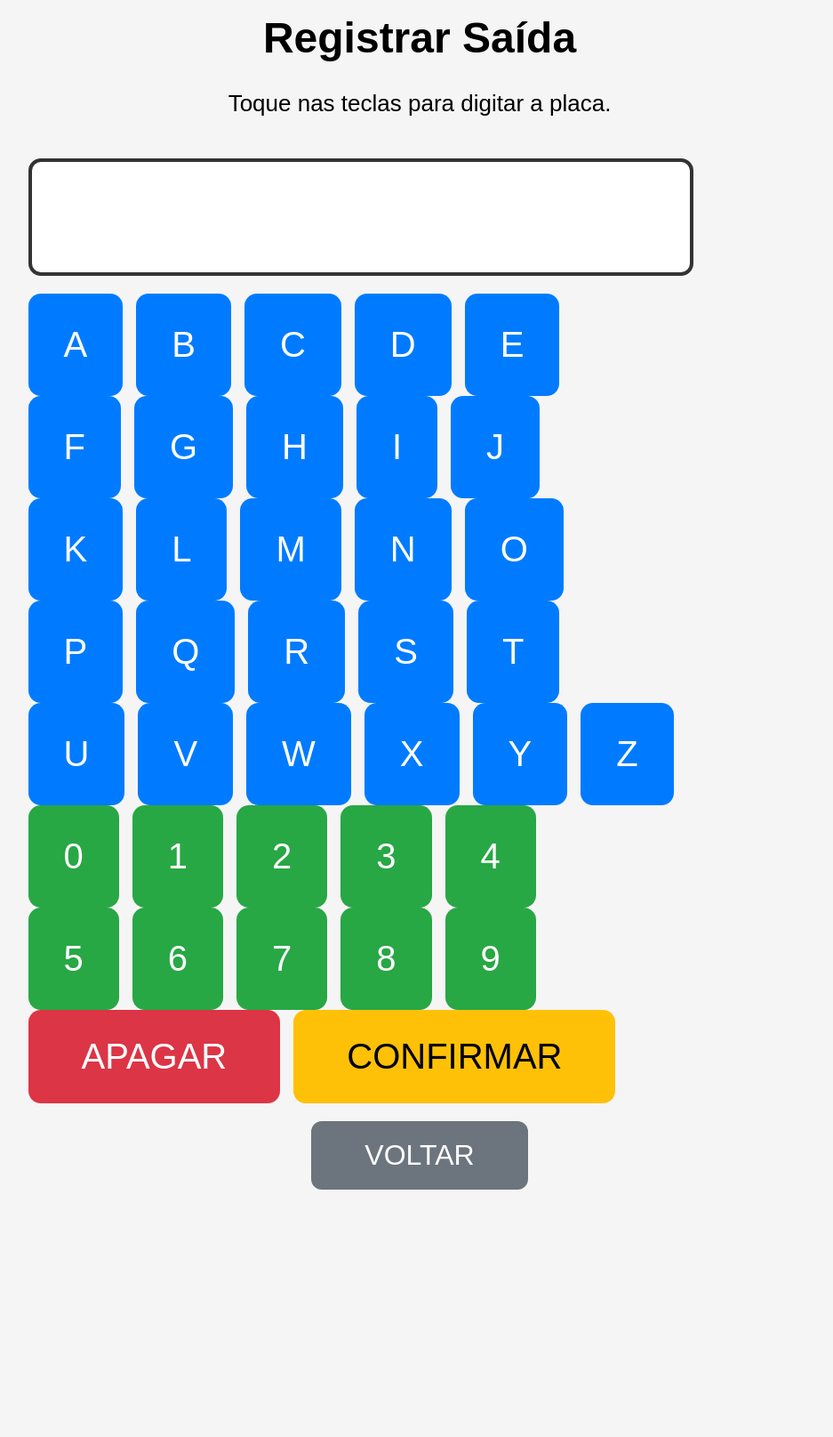
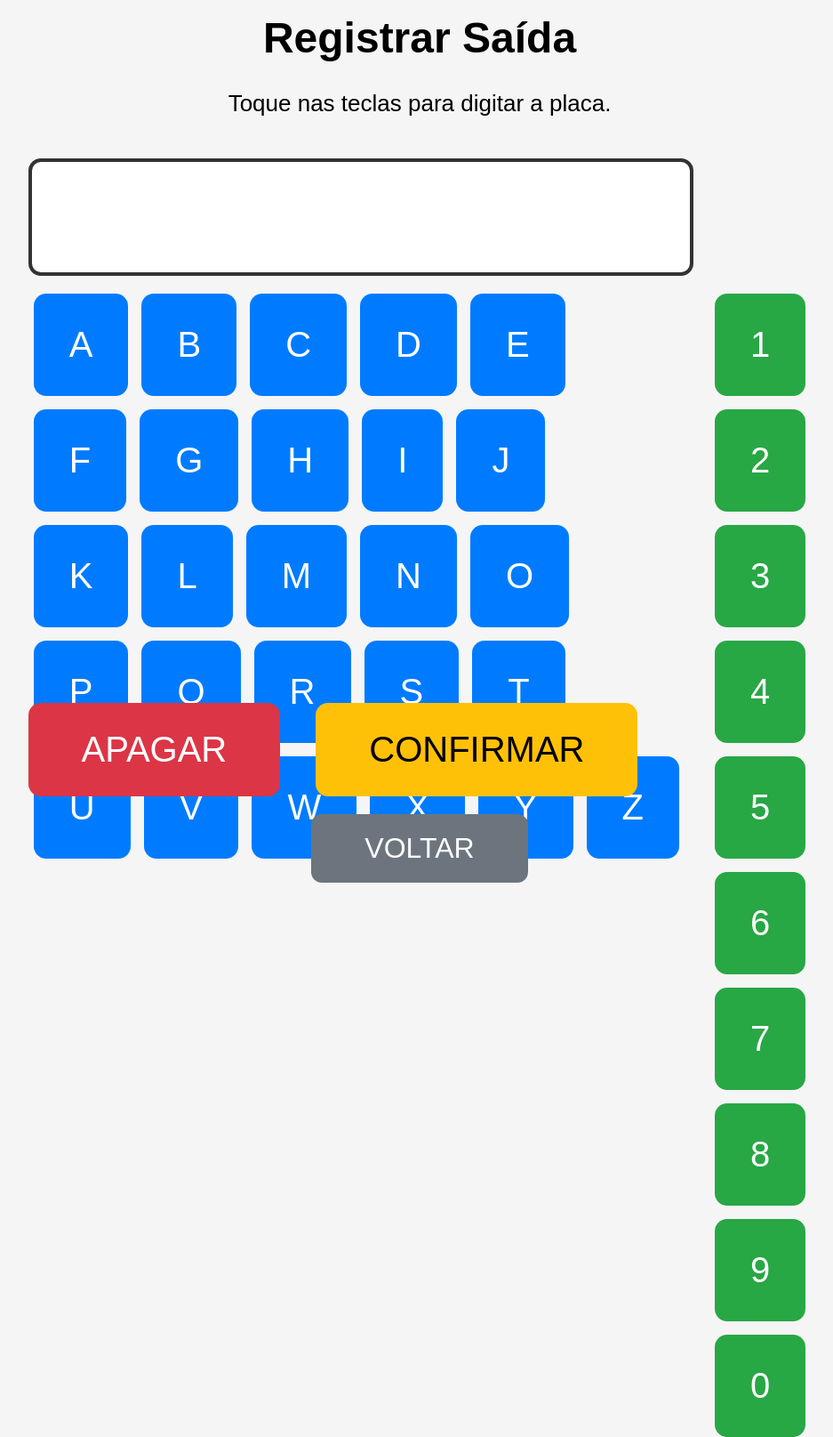
Before and after one commit to PedroMoeziaJr/programa_prime_park, a Flask app: page /saida in a window 1280 px wide. Shown: the whole page at 89% size, without its empty margins (168-1105 px from the left). Before the commit the page ends 1337 px from the top, so only its background shows below. Run offline with Flask 3, Linux system fonts and the light colour scheme.

Commit message:
Refactor keyboard layout in saida.html
Reorganize keyboard layout for input form

```diff
--- a/templates/saida.html
+++ b/templates/saida.html
@@ -15,7 +15,11 @@
 
         <form method="POST" id="form-saida">
             <input type="text" name="placa" id="placa" maxlength="8" readonly class="placa-input">
-            <div class="keyboard">
+
+            <div class="keyboard-container">
+
+                <!-- LETRAS -->
+                <div class="keyboard-letters">
                     <div class="keyboard-row">
                         <button type="button" class="key key-letter">A</button>
                         <button type="button" class="key key-letter">B</button>
@@ -52,25 +56,29 @@
                         <button type="button" class="key key-letter">Y</button>
                         <button type="button" class="key key-letter">Z</button>
                     </div>
-                <div class="keyboard-row">
-                    <button type="button" class="key key-number">0</button>
+                </div>
+
+                <!-- NÚMEROS -->
+                <div class="keyboard-numbers">
                     <button type="button" class="key key-number">1</button>
                     <button type="button" class="key key-number">2</button>
                     <button type="button" class="key key-number">3</button>
                     <button type="button" class="key key-number">4</button>
-                </div>
-                <div class="keyboard-row">
                     <button type="button" class="key key-number">5</button>
                     <button type="button" class="key key-number">6</button>
                     <button type="button" class="key key-number">7</button>
                     <button type="button" class="key key-number">8</button>
                     <button type="button" class="key key-number">9</button>
+                    <button type="button" class="key key-number">0</button>
                 </div>
-                <div class="keyboard-row">
+
+            </div>
+
+            <div class="keyboard-actions">
                 <button type="button" class="key key-action" id="backspace">APAGAR</button>
                 <button type="submit" class="key key-confirm">CONFIRMAR</button>
             </div>
-            </div>
+
         </form>
 
         <a href="/"><button class="btn-back">VOLTAR</button></a>
```
Lines whose indentation alone changed are shown as unchanged.
